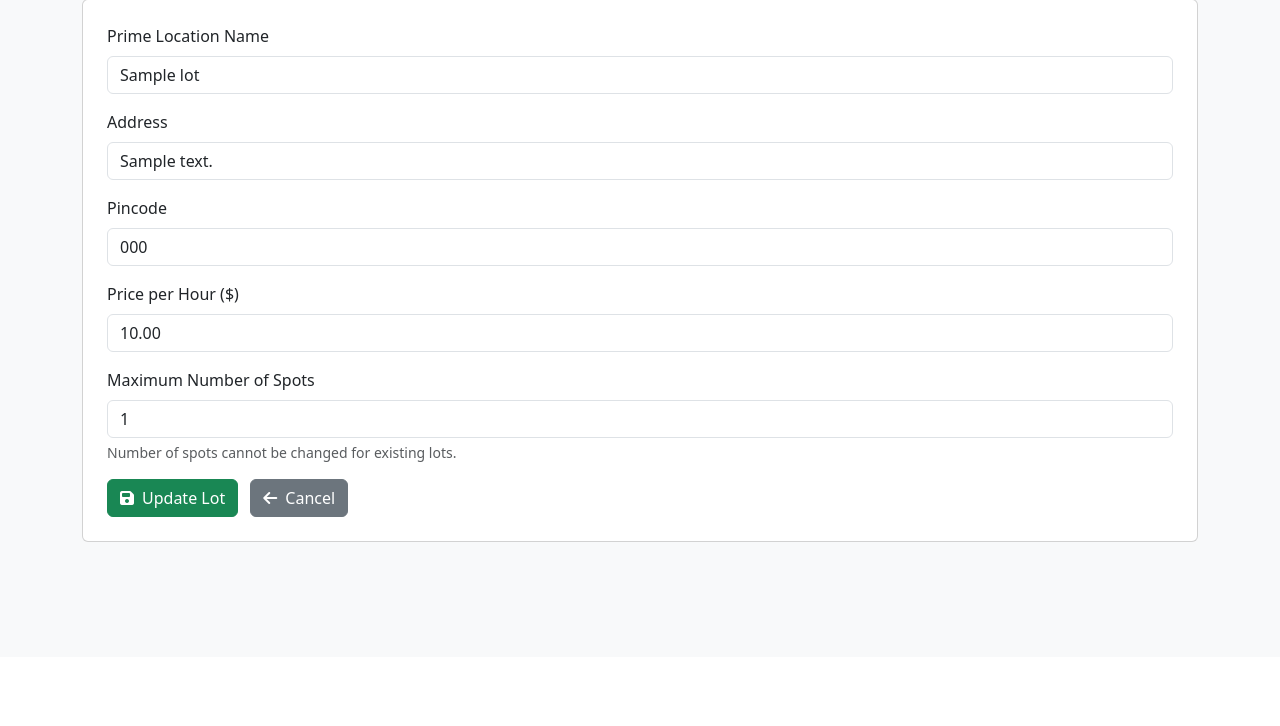
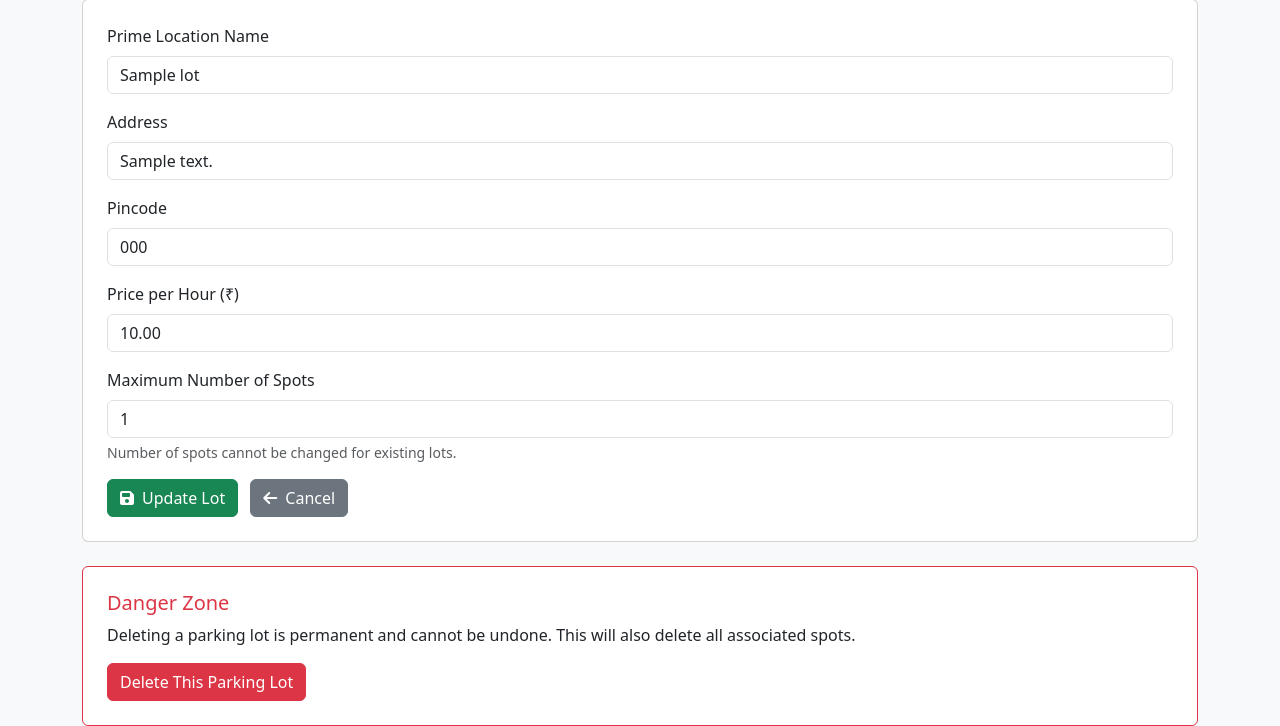
Before and after one commit to Puru-codes/parking_lot, a Flask app: page /admin/parking_lot/edit/1 in a window 1280 px wide. Shown: the part 143-869 px from the top of the page. Before the commit the page ends 685 px from the top, so only its background shows below. Run offline with Flask 3, Linux system fonts and the light colour scheme; the visitor is signed in with stand-in values (Sample User, id 1); tables that the repository leaves empty hold one stand-in row (values such as "Sample post").

Commit message:
added the delete lot button

```diff
--- a/models.py
+++ b/models.py
@@ -59,7 +59,7 @@ class ParkingSpot(db.Model):
 
 
     __table_args__ = (db.UniqueConstraint('lot_id', 'spot_number', name='_lot_spot_uc'),)
-    reservations = db.relationship('Reservation', backref='parking_spot', lazy=True)
+    reservations = db.relationship('Reservation', backref='parking_spot', lazy=True,cascade="all, delete-orphan")
 
 
     def __repr__(self):
--- a/templates/admin.html
+++ b/templates/admin.html
@@ -69,7 +69,7 @@
     </div>
 </div>
 
-<script>
+<!-- <script>
 const spotModal = document.getElementById('spotModal');
 spotModal.addEventListener('show.bs.modal', event => {
     const icon = event.relatedTarget;
@@ -94,5 +94,5 @@ spotModal.addEventListener('show.bs.modal', event => {
 
     document.getElementById('deleteSpotForm').action = `/admin/parking_spot/delete/${spotId}`;
 });
-</script>
+</script> -->
 {% endblock %}
--- a/templates/parking_lot_form.html
+++ b/templates/parking_lot_form.html
@@ -27,7 +27,7 @@
                    value="{{ parking_lot.pin_code if parking_lot else '' }}" required>
         </div>
         <div class="mb-3">
-            <label for="price" class="form-label">Price per Hour ($)</label>
+            <label for="price" class="form-label">Price per Hour (₹)</label>
             <input type="number" step="0.01" class="form-control" id="price" name="price"
                    value="{{ '{:.2f}'.format(parking_lot.price) if parking_lot else '0.00' }}" required min="0.01">
         </div>
@@ -41,7 +41,6 @@
             {% endif %}
         </div>
 
-
         <button type="submit" class="btn btn-success">
             <i class="fas fa-save me-2"></i>{% if parking_lot %}Update Lot{% else %}Add Lot{% endif %}
         </button>
@@ -50,4 +49,17 @@
         </a>
     </form>
 </div>
+
+{% if parking_lot %}
+<div class="card p-4 mt-4 border-danger">
+    <h5 class="card-title text-danger">Danger Zone</h5>
+    <p>Deleting a parking lot is permanent and cannot be undone. This will also delete all associated spots.</p>
+    <form method="POST" action="{{ url_for('delete_parking_lot', lot_id=parking_lot.id) }}">
+        <button type="submit" class="btn btn-danger" onclick="return confirm('Are you absolutely sure you want to delete this parking lot?');">
+            Delete This Parking Lot
+        </button>
+    </form>
+</div>
+{% endif %}
+
 {% endblock %}
```
